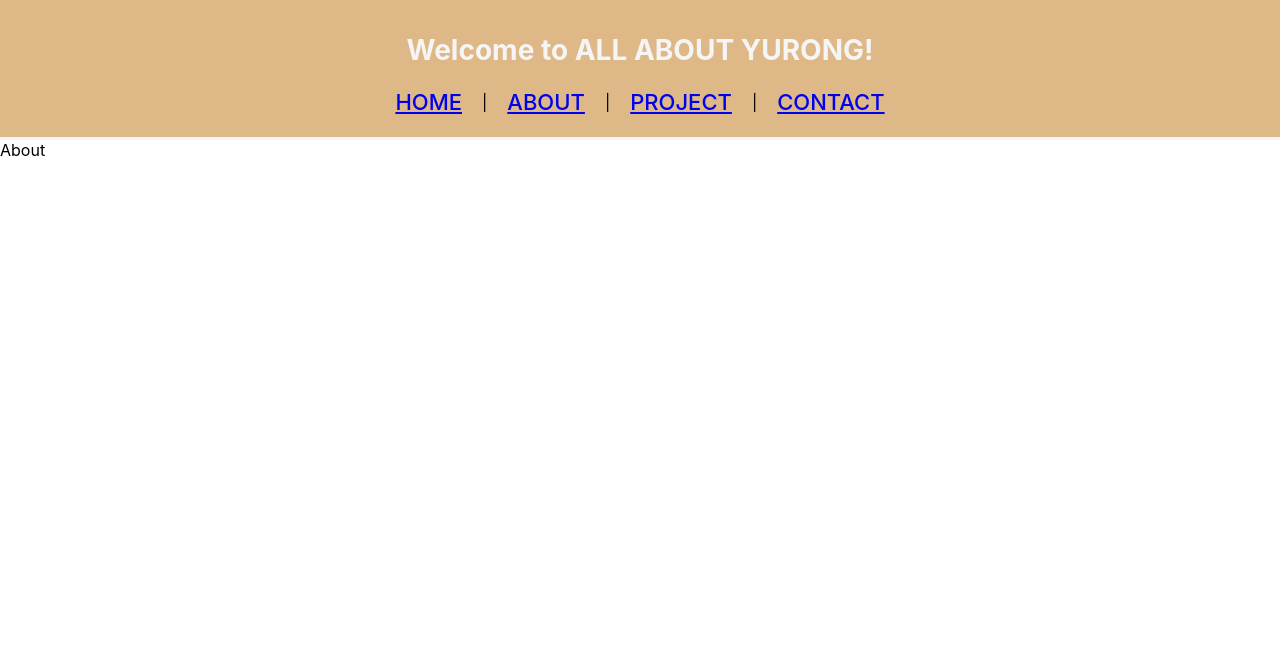
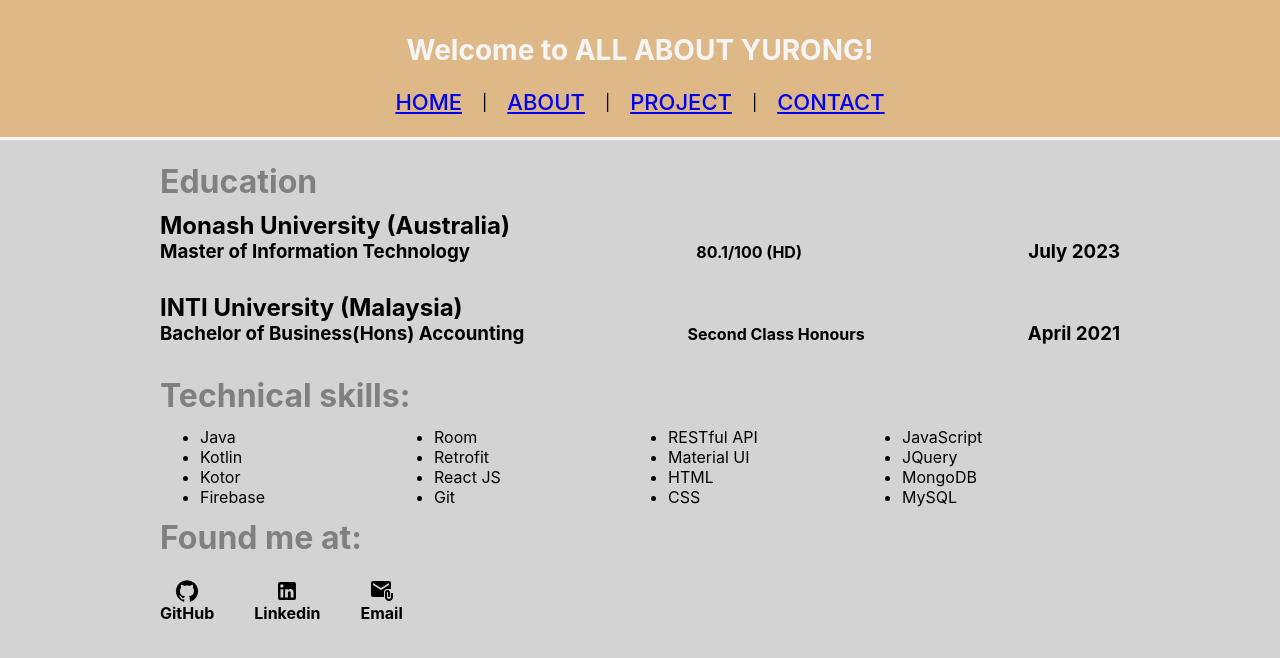
Before and after one commit to EATGao/all-about-yurong, a React (Create React App) app: page /about in a window 1280 px wide. Shown: the top 658 px of the page. Built offline with nearby package versions, Linux system fonts and the light colour scheme.

Commit message:
add more details to the About page

```diff
--- a/package.json
+++ b/package.json
@@ -3,6 +3,10 @@
   "version": "0.1.0",
   "private": true,
   "dependencies": {
+    "@emotion/react": "^11.11.1",
+    "@emotion/styled": "^11.11.0",
+    "@mui/icons-material": "^5.14.1",
+    "@mui/material": "^5.14.2",
     "@testing-library/jest-dom": "^5.17.0",
     "@testing-library/react": "^13.4.0",
     "@testing-library/user-event": "^13.5.0",
--- a/src/App.css
+++ b/src/App.css
@@ -4,6 +4,8 @@
     flex-direction: column;
     align-items: center;
 }
+
+html {background-color: lightgray}
 
 .app_body {
     display: flex;
--- a/src/Header/Header.js
+++ b/src/Header/Header.js
@@ -3,9 +3,6 @@ import React from 'react'
 import HeaderOption from './HeaderOption'
 
 function Header() {
-  const onClick = () => {
-
-  }
 
   return (
     <div className='header'>
--- a/src/Pages/About/About.css
+++ b/src/Pages/About/About.css
@@ -0,0 +1,28 @@
+.about {
+    display: flex;
+    flex-direction: column;
+    margin: 0 auto;
+    width: 75%;
+}
+
+.about__education > h1 {
+    margin-bottom: -10px;
+}
+
+.about__technical__skill {
+    margin-bottom: -10px;
+}
+
+.about__social__media {
+    width: 50%;
+    display: flex;
+}
+
+.about__technical__skill > ul {
+    columns: 4;
+    margin-top: -10px;
+}
+
+h1 {
+    color: gray;
+}
--- a/src/Pages/About/About.js
+++ b/src/Pages/About/About.js
@@ -1,11 +1,65 @@
 import React from 'react'
 import Header from '../../Header/Header'
+import Education from './Education'
+import SocialMedia from './SocialMedia'
+import GitHubIcon from '@mui/icons-material/GitHub';
+import LinkedInIcon from '@mui/icons-material/LinkedIn';
+import AttachEmailIcon from '@mui/icons-material/AttachEmail';
+import './About.css'
 
 function About() {
+
   return (
     <div>
-        <Header />
-        About</div>
+      <Header />
+      <div className='about'>
+          <div className='about__education'>
+            <h1>Education</h1>
+            <Education degree='Master of Information Technology'
+              university='Monash University (Australia)'
+              time='July 2023'
+              honours='80.1/100 (HD)'/>
+            <Education degree='Bachelor of Business(Hons) Accounting'
+              university='INTI University (Malaysia)'
+              time='April 2021'
+              honours='Second Class Honours'/>
+          </div>
+
+          <div className='about__technical'>
+            <h1>Technical skills:</h1>
+            <div className='about__technical__skill'>
+              <ul>
+                <li>Java</li>
+                <li>Kotlin</li>
+                <li>Kotor</li>
+                <li>Firebase</li>
+                <li>Room</li>
+                <li>Retrofit</li>
+                <li>React JS</li>
+                <li>Git</li>
+                <li>RESTful API</li>
+                <li>Material UI</li>
+                <li>HTML</li>
+                <li>CSS</li>
+                <li>JavaScript</li>
+                <li>JQuery</li>
+                <li>MongoDB</li>
+                <li>MySQL</li>
+              </ul>
+            </div>
+            <h1>Found me at:</h1>
+            <div className='about__social__media'>
+              <SocialMedia IconButton={GitHubIcon} title='GitHub' isWeb={true} url='https://github.com/EATGao'/>
+              <SocialMedia IconButton={LinkedInIcon} title='Linkedin' isWeb={true} url='https://www.linkedin.com/in/yurong-gao-933b411a1/'/>
+              <SocialMedia IconButton={AttachEmailIcon} title='Email' isWeb={false} email='gaoyurong923@gmail.com'/>
+            </div>
+          </div>
+
+          <div className='about__spare__time'>
+
+          </div>
+        </div>
+    </div>
   )
 }
 
--- /dev/null
+++ b/src/Pages/About/Education.css
@@ -0,0 +1,28 @@
+.education {
+    display: flex;
+    flex-direction: column;
+    align-items: self-start
+}
+
+.education__uni {
+    width: 100%;
+}
+
+.education__uni > h2 {
+    align-self: self-start;
+    margin-bottom: 0;
+}
+
+.education__basic__info {
+    display: flex;
+    flex-direction: row;
+    align-items: baseline;
+    justify-content: space-between;
+    width: 100%;
+    margin-top: 0;
+    margin-bottom: -10px;
+}
+
+.education__basic__info > h3, h4 {
+    margin-top: 0;
+}
--- /dev/null
+++ b/src/Pages/About/Education.js
@@ -0,0 +1,22 @@
+import React from 'react'
+import './Education.css'
+
+function Education({ degree, university, time, honours}) {
+  return (
+    <div className='education'>
+        <div className='education__uni'>
+            <h2>{university}</h2>
+        </div>
+        <div className='education__basic__info'>
+            <h3>{degree}</h3>
+            <h4>{honours}</h4>
+            <h3>{time}</h3>
+        </div>
+        <div className='education__honours'>
+
+        </div>
+    </div>
+  )
+}
+
+export default Education
--- /dev/null
+++ b/src/Pages/About/SocialMedia.css
@@ -0,0 +1,11 @@
+.social__media:hover {
+    color: aqua;
+    cursor: pointer;
+}
+
+.social__media {
+    display: flex;
+    flex-direction: column;
+    margin-right: 40px;
+    align-items: center;
+}
--- /dev/null
+++ b/src/Pages/About/SocialMedia.js
@@ -0,0 +1,30 @@
+import React from 'react'
+import './SocialMedia.css'
+
+function SocialMedia({ IconButton, title, color, isWeb, url, email}) {
+  const handleClick = () => {
+    if (isWeb) {
+      window.open(url, '_blank')
+    } else {
+      navigator.clipboard.writeText(email)
+      .then(() => {
+        alert('Copied to clipboard!');
+      })
+      .catch((error) => {
+        console.error('Copy to clipboard failed:', error);
+        alert('Copy to clipboard failed. Please try again.');
+      });
+    }
+
+  }
+
+  return (
+    <div className='social__media' onClick={handleClick}>
+      <IconButton style={{color:color}} />
+      <h4>{title}</h4>
+    </div>
+
+  )
+}
+
+export default SocialMedia
```
Also changed, not shown: 1 other file (tests, documents, lock files or other folders).
